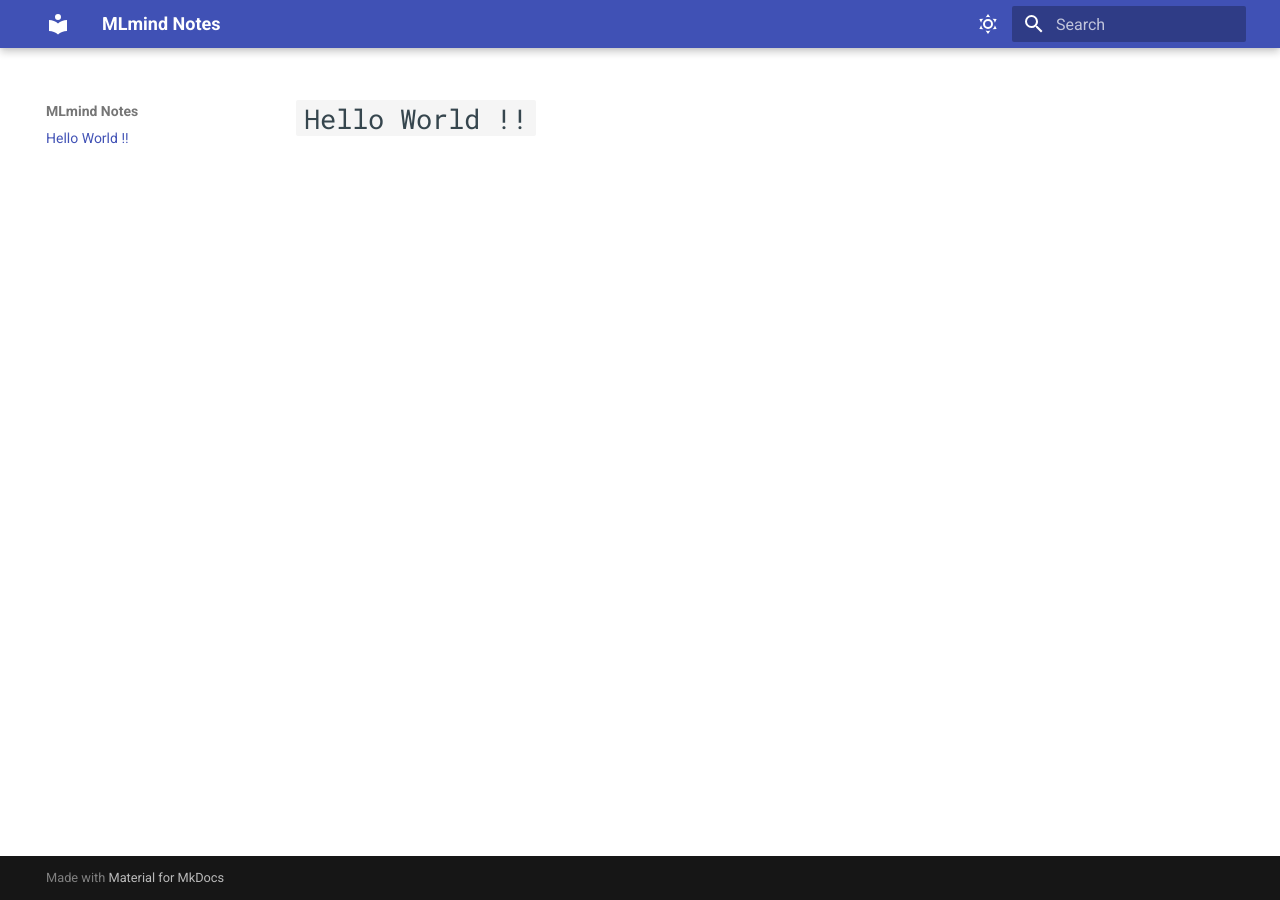
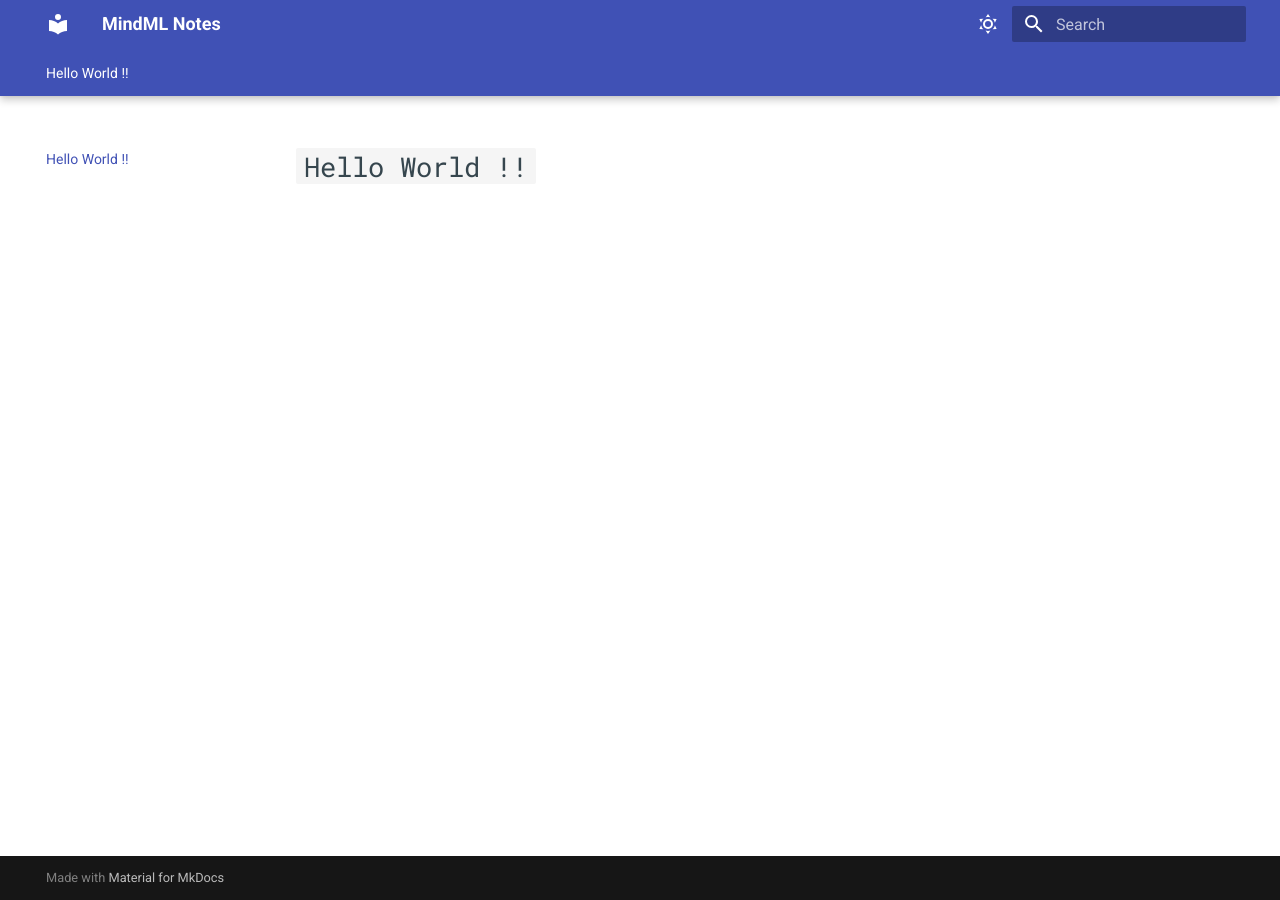
Before and after one commit to pratzohol/MindML, an MkDocs documentation site: the page built from docs/index.md, in a window 1280 px wide. Built offline with MkDocs 1.6.1 and Material for MkDocs 9.7.7, drawn with Linux system fonts in a browser that asks for light colours.

Commit message:
Update yml  file

```diff
--- a/mkdocs.yml
+++ b/mkdocs.yml
@@ -1,9 +1,8 @@
-site_name: MLmind Notes
+site_name: MindML Notes
 
 theme:
-    name: 'material'
+    name: material
     palette:
-
       # Light mode
       - media: "(prefers-color-scheme: light)"
         scheme: default
@@ -12,7 +11,6 @@ theme:
         toggle:
           icon: material/weather-sunny
           name: Switch to dark mode
-
       # Dark mode
       - media: "(prefers-color-scheme: dark)"
         scheme: slate
@@ -21,17 +19,23 @@ theme:
         toggle:
           icon: material/weather-night
           name: Switch to light mode
+    features:
+      - navigation.tracking
+      - navigation.tabs
+      - navigation.tabs.sticky
+      - navigation.sections
+      - navigation.path
+      - navigation.indexes
 
 # Extensions
 markdown_extensions:
   - footnotes
   - tables
-  # - attr_list
+  - attr_list
   - pymdownx.arithmatex:
       generic: true
-  # - pymdownx.superfences
-  # - pymdownx.details
-  # - pymdownx.magiclink
+  - pymdownx.details
+  - pymdownx.magiclink
   - pymdownx.tasklist:
       custom_checkbox: true
   - def_list
@@ -45,7 +49,9 @@ markdown_extensions:
         - name: mermaid
           class: mermaid
           format: !!python/name:pymdownx.superfences.fence_code_format
-
+  - pymdownx.emoji:
+      emoji_index: !!python/name:materialx.emoji.twemoji
+      emoji_generator: !!python/name:materialx.emoji.to_svg
   - toc:
       permalink: true
 
@@ -60,3 +66,17 @@ extra_javascript:
   - https://polyfill.io/v3/polyfill.min.js?features=es6
   - https://cdn.jsdelivr.net/npm/mathjax@3/es5/tex-mml-chtml.js
   - https://unpkg.com/mermaid/dist/mermaid.min.js
+
+# extra:
+#   consent:
+#     title: Cookie consent
+#     description: >-
+#       We use cookies to recognize your repeated visits and preferences, as well
+#       as to measure the effectiveness of my documentation and whether users
+#       find what they're searching for. With your consent, you're helping me to
+#       make my documentation better.
+#     cookies:
+#       analytics:
+#     actions:
+#       - accept
+#       - manage
```
